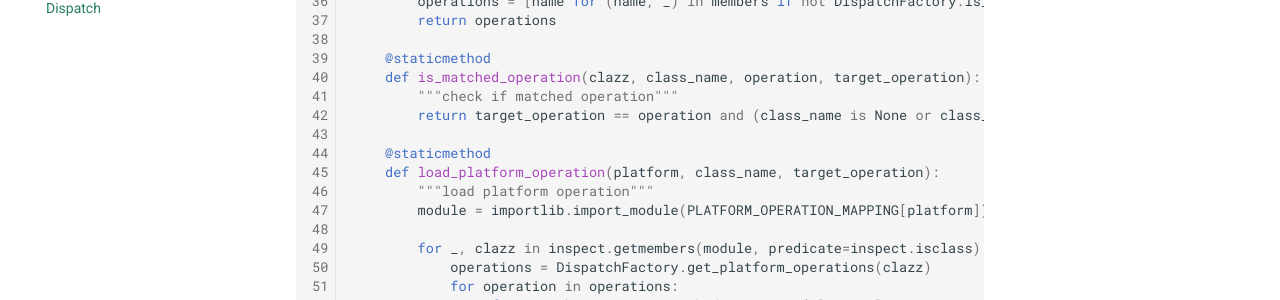
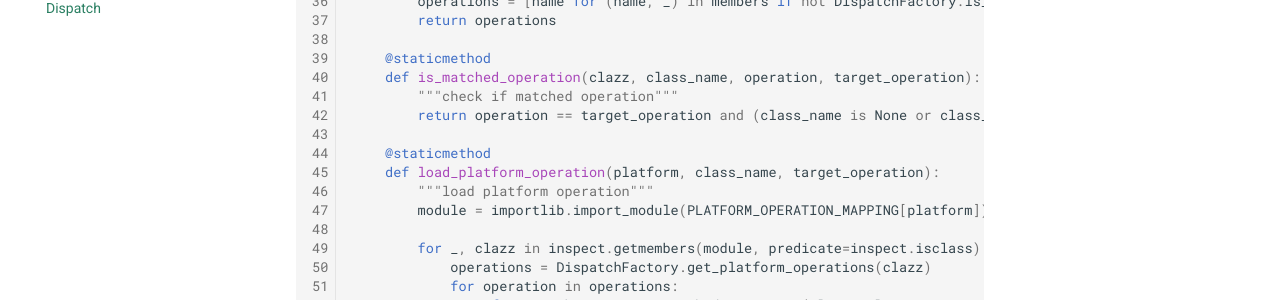
Before and after one commit to zhouushe/notes, an MkDocs documentation site: the page built from docs/python_dispatch.md, in a window 1280 px wide and 900 px high, scrolled down 799 px. Shown: the part 154-454 px from the top of the window. Built offline with MkDocs 1.6.1 and Material for MkDocs 9.7.7, drawn with Linux system fonts in a browser that asks for light colours.

```diff
--- a/docs/python_dispatch.md
+++ b/docs/python_dispatch.md
@@ -40,7 +40,7 @@ class DispatchFactory(object):
     @staticmethod
     def is_matched_operation(clazz, class_name, operation, target_operation):
         """check if matched operation"""
-        return target_operation == operation and (class_name is None or class_name == clazz.__name__)
+        return operation == target_operation and (class_name is None or class_name == clazz.__name__)
 
     @staticmethod
     def load_platform_operation(platform, class_name, target_operation):
```
